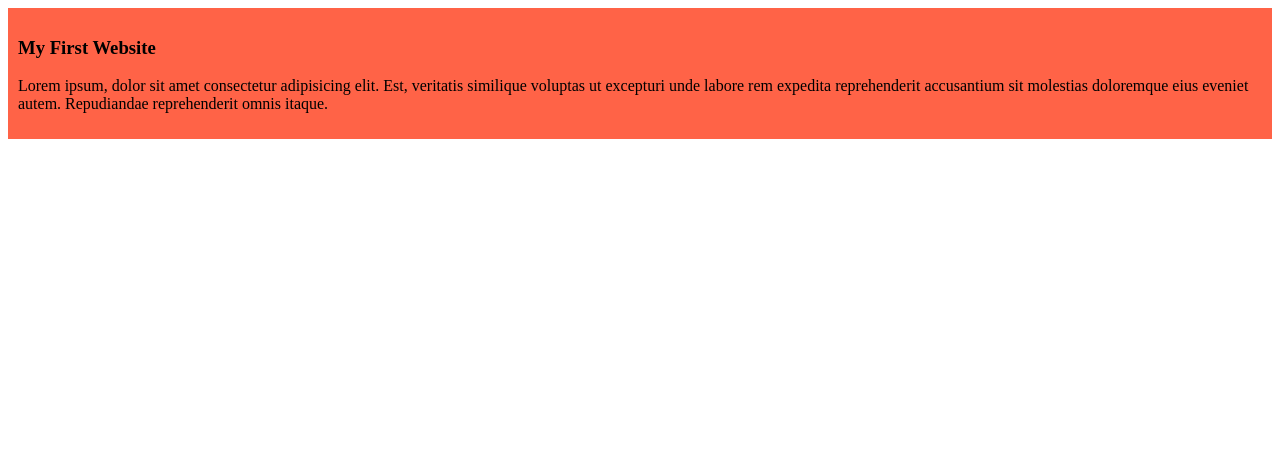
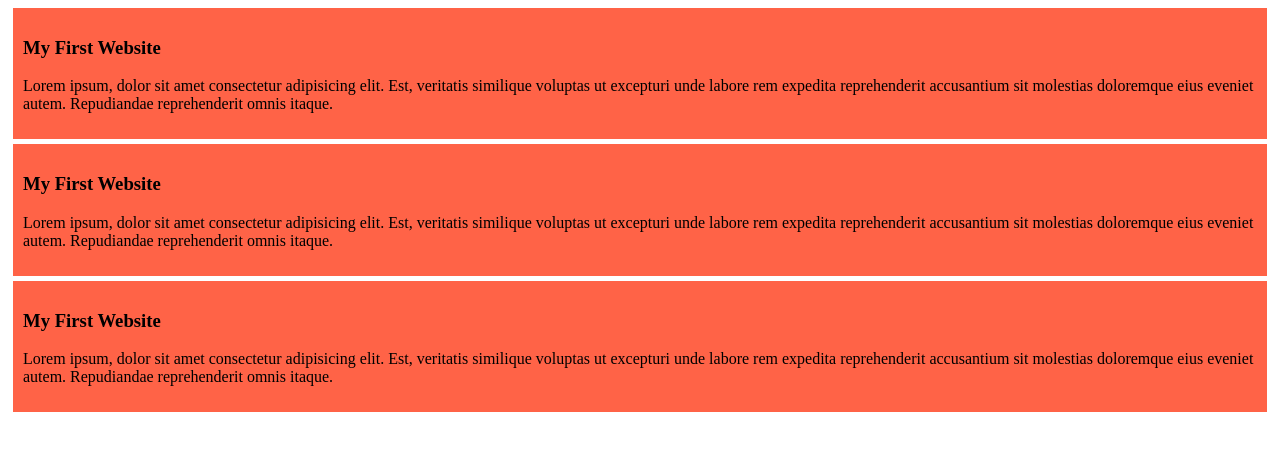
Before and after one commit to theSayedAyon/my-simple-website, a plain HTML site: page index.html in a window 1280 px wide. Drawn offline with Linux system fonts and the light colour scheme.

Commit message:
added second time

```diff
--- a/Styles/blog.css
+++ b/Styles/blog.css
@@ -1,4 +1,5 @@
 div {
     background-color: tomato;
     padding: 10px;
+    margin: 5px;
 }
--- a/index.html
+++ b/index.html
@@ -13,5 +13,17 @@
         Lorem ipsum, dolor sit amet consectetur adipisicing elit. Est, veritatis similique voluptas ut excepturi unde labore rem expedita reprehenderit accusantium sit molestias doloremque eius eveniet autem. Repudiandae reprehenderit omnis itaque.
     </p>
     </div>
+    <div>
+        <h3>My First Website</h3>
+    <p>
+        Lorem ipsum, dolor sit amet consectetur adipisicing elit. Est, veritatis similique voluptas ut excepturi unde labore rem expedita reprehenderit accusantium sit molestias doloremque eius eveniet autem. Repudiandae reprehenderit omnis itaque.
+    </p>
+    </div>
+    <div>
+        <h3>My First Website</h3>
+    <p>
+        Lorem ipsum, dolor sit amet consectetur adipisicing elit. Est, veritatis similique voluptas ut excepturi unde labore rem expedita reprehenderit accusantium sit molestias doloremque eius eveniet autem. Repudiandae reprehenderit omnis itaque.
+    </p>
+    </div>
 </body>
 </html>
```
